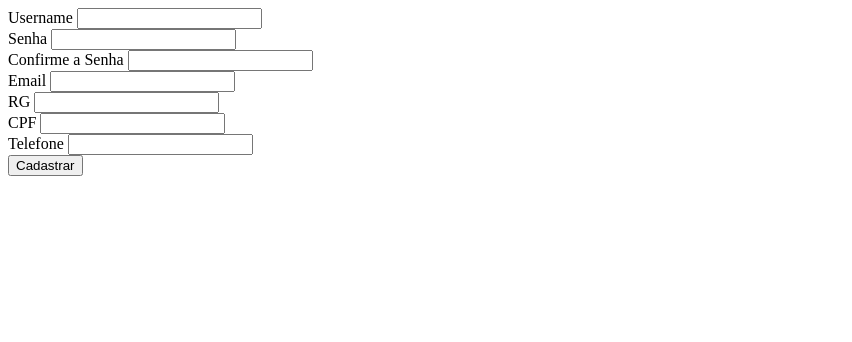
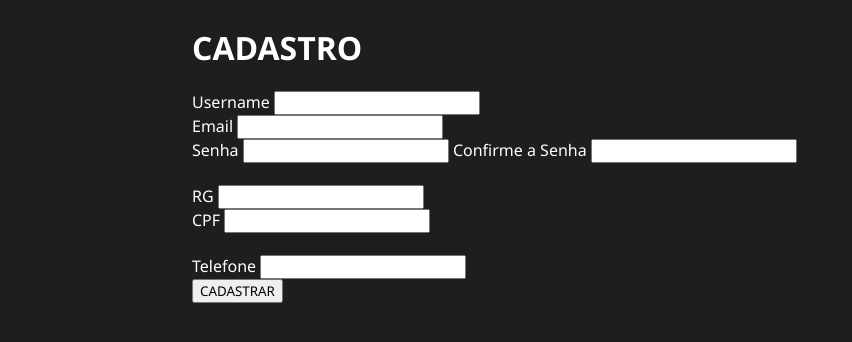
Before and after one commit to AelsonCarvalhoFernandes/PWEB-, a PHP site: page /Views/Register.php in a window 1280 px wide. Shown: the top 342 px of the page, without its empty margins (0-852 px from the left). Run offline with PHP 8.4, Linux system fonts and the light colour scheme.

Commit message:
Add files via upload

```diff
--- a/Views/Register.php
+++ b/Views/Register.php
@@ -1,25 +1,53 @@
-<form action="register" method="post">
+<!DOCTYPE html>
+<html lang="pt-br">
+<head>
+    <link rel="stylesheet" href="../Static/css/global.css">
+    <link rel="stylesheet" href="../Static/css/header.css">
+    <link rel="stylesheet" href="../Static/css/register.css">
+    <link rel="stylesheet" href="https://fonts.googleapis.com/css2?family=Material+Symbols+Outlined:opsz,wght,FILL,GRAD@20,100,0,200" />
+    <meta charset="UTF-8">
+    <meta name="viewport" content="width=device-width, initial-scale=1.0">
+    <title>NZ - Cadastro</title>
+</head>
+<body>
+
+    <form class="maxWidth" action="register" method="post">
+
+        <h1>CADASTRO</h1>
+        <br>
+
         <label for="username">Username</label>
-    <input name="username" type="text">
+        <input name="username" type="text" autofocus>
         <br>
-    <label for="password">Senha</label>
-    <input name="password" type="password">
-    <br>
-    <label for="password">Confirme a Senha</label>
-    <input name="confirm_password" type="password">
-    <br>
+
         <label for="email">Email</label>
         <input name="email" type="email" name="" id="">
         <br>
+
+        <!-- Senha e Confirmar Senha -->
+        <div class="containerPassword">
+            <label for="password">Senha</label>
+            <input name="password" type="password">
+
+            <label for="password">Confirme a Senha</label>
+            <input name="confirm_password" type="password">
+        </div>
+
+        <br>
+        <div class="containeIdentity">
             <label for="rg">RG</label>
             <input name="rg" type="text">
             <br>
             <label for="cpf">CPF</label>
             <input name="cpf" type="text">
+        </div>
+
         <br>
         <label for="telefone">Telefone</label>
         <input name="telefone" type="text">
 
         <br>
-    <input type="submit" value="Cadastrar">
+        <input type="submit" value="CADASTRAR">
     </form>
+</body>
+</html>
```
Lines whose indentation alone changed are shown as unchanged.
